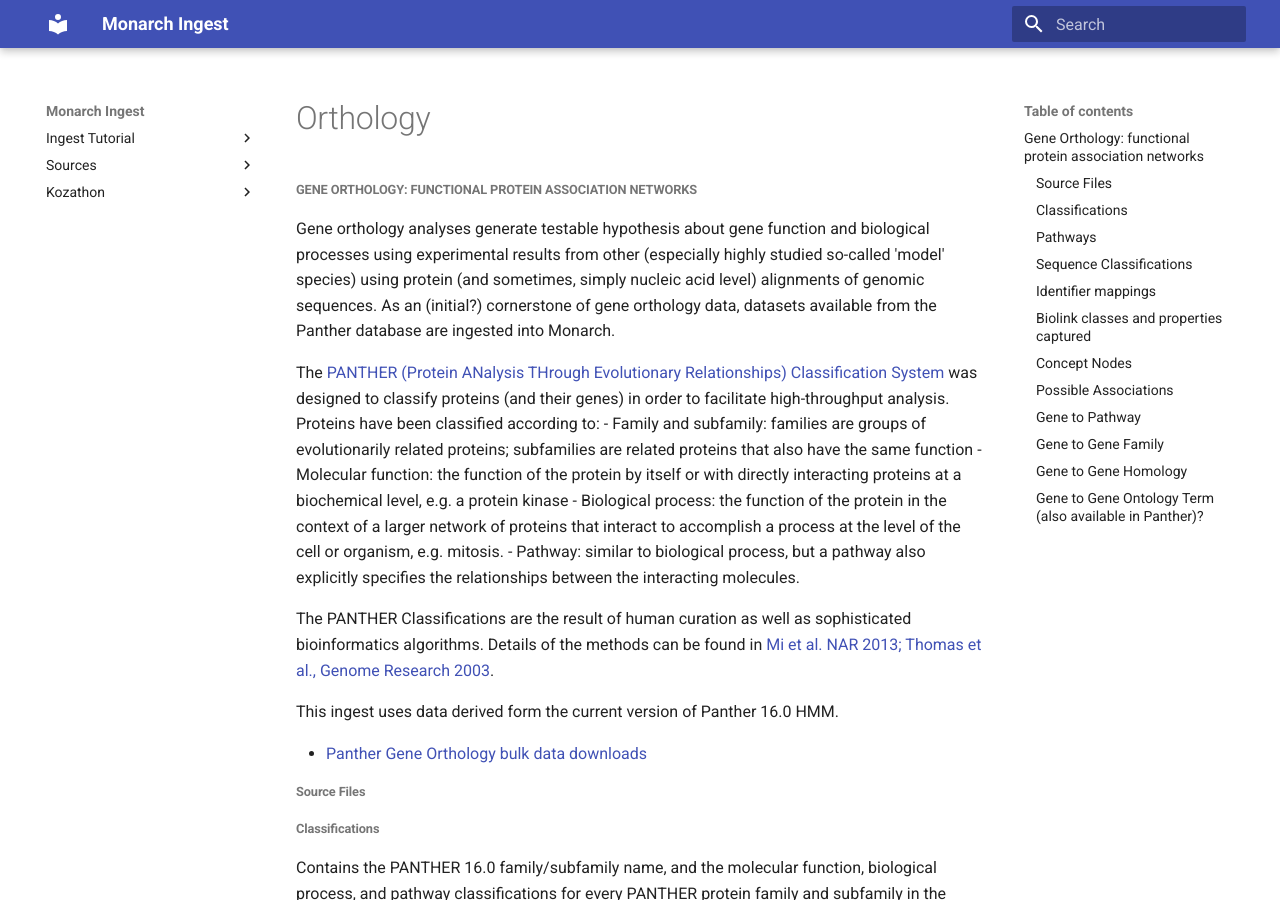
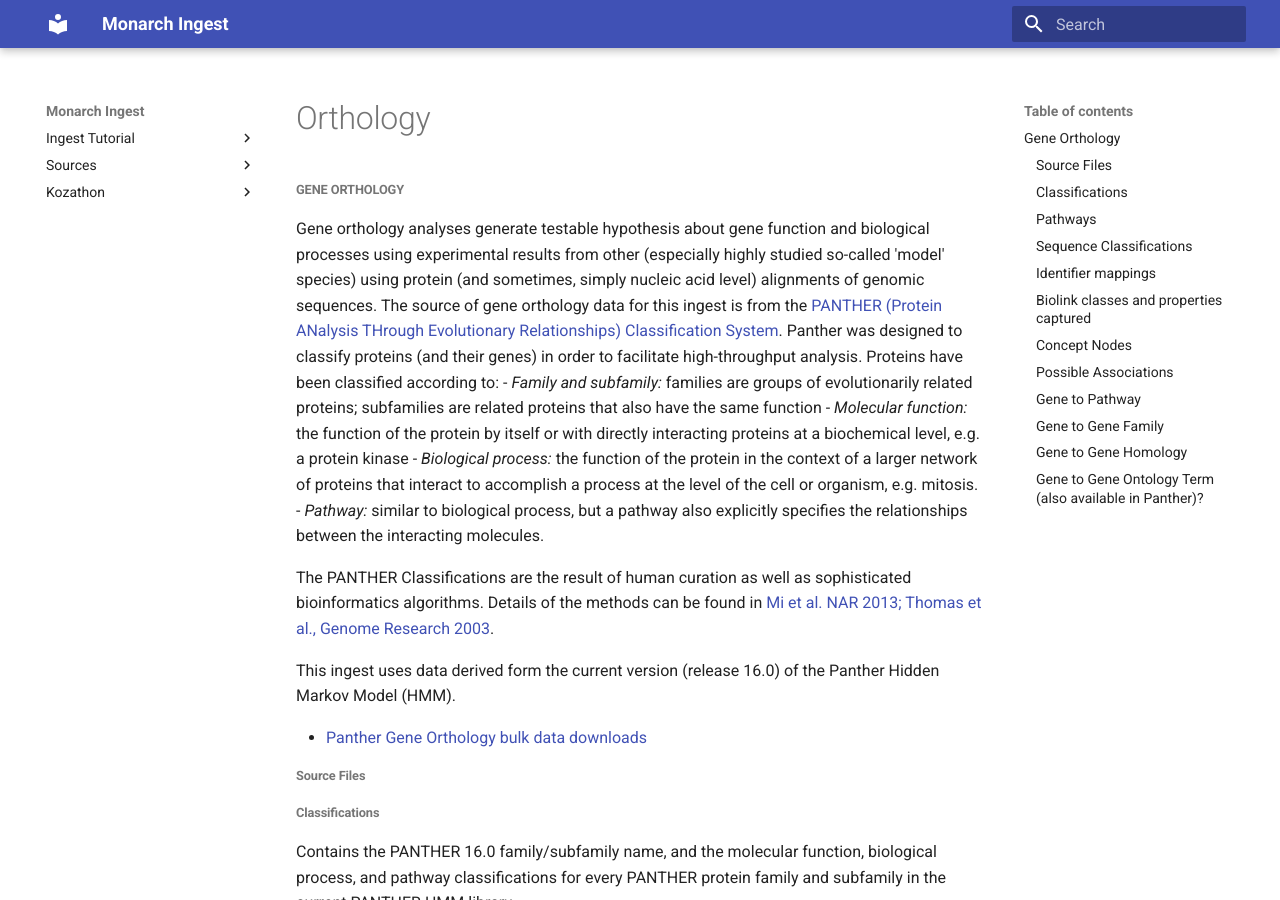
Before and after one commit to monarch-initiative/monarch-ingest, an MkDocs documentation site: the page built from docs/ingests/orthology.md, in a window 1280 px wide and 900 px high. Built offline with MkDocs 1.6.1 and Material for MkDocs 9.7.7, drawn with Linux system fonts in a browser that asks for light colours.

Commit message:
Enhance README for gene orthology ingest

```diff
--- a/docs/ingests/orthology.md
+++ b/docs/ingests/orthology.md
@@ -1,16 +1,14 @@
-## Gene Orthology: functional protein association networks
+## Gene Orthology
 
-Gene orthology analyses generate testable hypothesis about gene function and biological processes using experimental results from other (especially highly studied so-called 'model' species) using protein (and sometimes, simply nucleic acid level) alignments of genomic sequences.  As an (initial?) cornerstone of gene orthology data, datasets available from the Panther database are ingested into Monarch.
-
-The [PANTHER (Protein ANalysis THrough Evolutionary Relationships) Classification System](http://www.pantherdb.org/) was designed to classify proteins (and their genes) in order to facilitate high-throughput analysis. Proteins have been classified according to:
-- Family and subfamily: families are groups of evolutionarily related proteins; subfamilies are related proteins that also have the same function
-- Molecular function: the function of the protein by itself or with directly interacting proteins at a biochemical level, e.g. a protein kinase
-- Biological process: the function of the protein in the context of a larger network of proteins that interact to accomplish a process at the level of the cell or organism, e.g. mitosis.
-- Pathway: similar to biological process, but a pathway also explicitly specifies the relationships between the interacting molecules.
+Gene orthology analyses generate testable hypothesis about gene function and biological processes using experimental results from other (especially highly studied so-called 'model' species) using protein (and sometimes, simply nucleic acid level) alignments of genomic sequences.  The source of gene orthology data for this ingest is from the  [PANTHER (Protein ANalysis THrough Evolutionary Relationships) Classification System](http://www.pantherdb.org/). Panther was designed to classify proteins (and their genes) in order to facilitate high-throughput analysis. Proteins have been classified according to:
+- _Family and subfamily:_ families are groups of evolutionarily related proteins; subfamilies are related proteins that also have the same function
+- _Molecular function:_ the function of the protein by itself or with directly interacting proteins at a biochemical level, e.g. a protein kinase
+- _Biological process:_ the function of the protein in the context of a larger network of proteins that interact to accomplish a process at the level of the cell or organism, e.g. mitosis.
+- _Pathway:_ similar to biological process, but a pathway also explicitly specifies the relationships between the interacting molecules.
 
 The PANTHER Classifications are the result of human curation as well as sophisticated bioinformatics algorithms. Details of the methods can be found in [Mi et al. NAR 2013; Thomas et al., Genome Research 2003](http://www.genome.org/cgi/content/full/13/9/2129).
 
-This ingest uses data derived form the current version of Panther 16.0 HMM.
+This ingest uses data derived form the current version (release 16.0) of the Panther Hidden Markov Model (HMM).
 
 * [Panther Gene Orthology bulk data downloads](http://data.pantherdb.org/ftp/pathway/current_release/)
 
```
